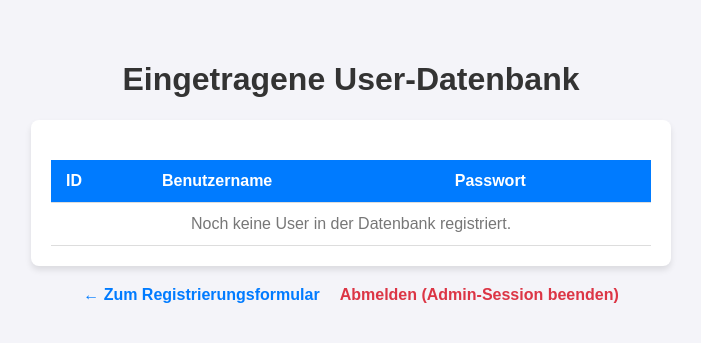
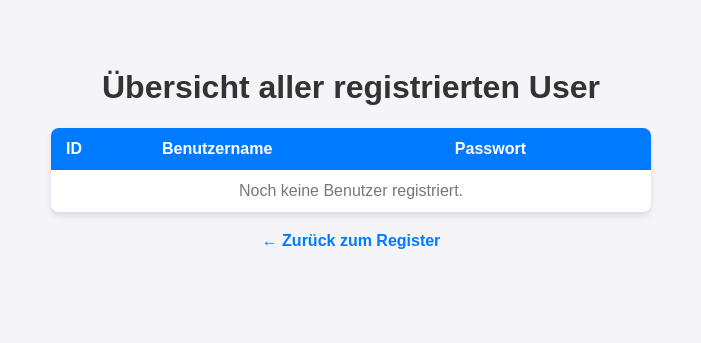
Before and after one commit to pepegrabowski52-beep/DataBaseFinal, a Flask app: page / in a window 1280 px wide. Shown: the top 343 px of the page, without its empty margins (289-990 px from the left). Run offline with Flask 3, Linux system fonts and the light colour scheme.

Commit message:
Update index.html

```diff
--- a/templates/index.html
+++ b/templates/index.html
@@ -2,68 +2,21 @@
 <html lang="de">
 <head>
     <meta charset="UTF-8">
-    <meta name="viewport" content="width=device-width, initial-scale=1.0">
-    <title>Registrierte Benutzer (Admin-Ansicht)</title>
+    <title>Registrierte Benutzer Übersicht</title>
     <style>
-        body {
-            font-family: Arial, sans-serif;
-            background-color: #f4f4f9;
-            margin: 0;
-            padding: 40px;
-            display: flex;
-            flex-direction: column;
-            align-items: center;
-        }
-        h1 {
-            color: #333;
-        }
-        .container {
-            width: 100%;
-            max-width: 600px;
-            background: white;
-            padding: 20px;
-            box-shadow: 0 4px 6px rgba(0,0,0,0.1);
-            border-radius: 8px;
-        }
-        table {
-            border-collapse: collapse;
-            width: 100%;
-            margin-top: 20px;
-        }
-        th, td {
-            padding: 12px 15px;
-            text-align: left;
-        }
-        th {
-            background-color: #007bff;
-            color: white;
-        }
-        tr:nth-child(even) {
-            background-color: #f8f9fa;
-        }
-        tr {
-            border-bottom: 1px solid #dddddd;
-        }
-        .nav-links {
-            margin-top: 20px;
-            display: flex;
-            gap: 20px;
-        }
-        .btn {
-            text-decoration: none;
-            color: #007bff;
-            font-weight: bold;
-        }
-        .logout {
-            color: #dc3545;
-        }
+        body { font-family: Arial, sans-serif; background-color: #f4f4f9; padding: 40px; display: flex; flex-direction: column; align-items: center; }
+        h1 { color: #333; }
+        table { border-collapse: collapse; width: 100%; max-width: 600px; background: white; box-shadow: 0 4px 6px rgba(0,0,0,0.1); border-radius: 8px; overflow: hidden; }
+        th, td { padding: 12px 15px; text-align: left; }
+        th { background-color: #007bff; color: white; }
+        tr:nth-child(even) { background-color: #f8f9fa; }
+        .back-btn { margin-top: 20px; text-decoration: none; color: #007bff; font-weight: bold; }
     </style>
 </head>
 <body>
 
-    <h1>Eingetragene User-Datenbank</h1>
+    <h1>Übersicht aller registrierten User</h1>
 
-    <div class="container">
     <table>
         <thead>
             <tr>
@@ -81,17 +34,13 @@
             </tr>
             {% else %}
             <tr>
-                    <td colspan="3" style="text-align: center; color: #777;">Noch keine User in der Datenbank registriert.</td>
+                <td colspan="3" style="text-align: center; color: #777;">Noch keine Benutzer registriert.</td>
             </tr>
             {% endfor %}
         </tbody>
     </table>
-    </div>
 
-    <div class="nav-links">
-        <a class="btn" href="/">← Zum Registrierungsformular</a>
-        <a class="btn logout" href="/admin-logout">Abmelden (Admin-Session beenden)</a>
-    </div>
+    <a class="back-btn" href="/">← Zurück zum Register</a>
 
 </body>
 </html>
```
Lines whose indentation alone changed are shown as unchanged.
